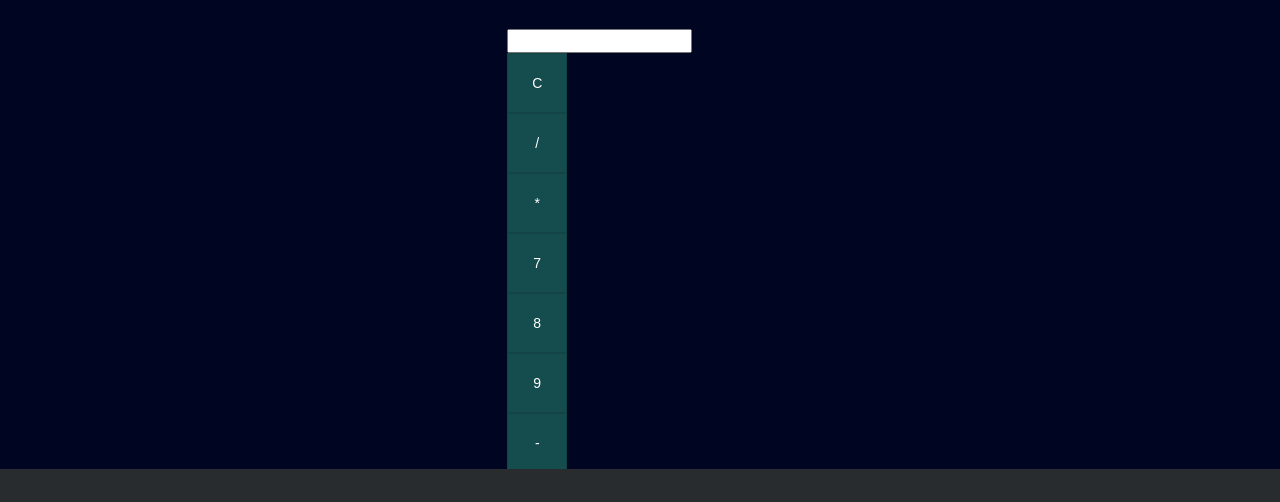
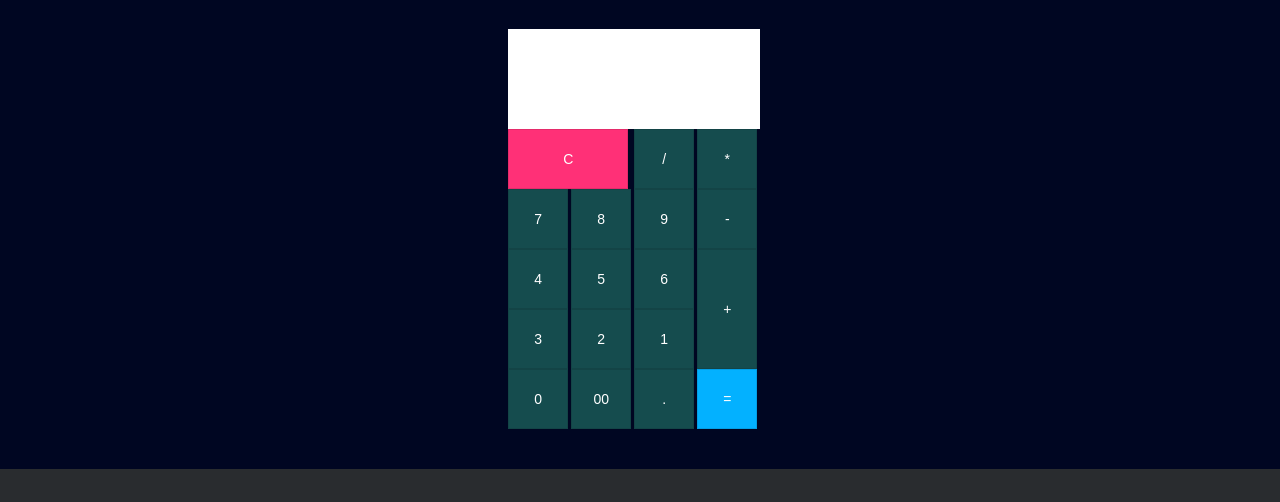
Before and after one commit to Pankajshiv/WebCalculator-WEbCal_Tree, a plain HTML site: page index.html in a window 1280 px wide. Shown: the part 211-713 px from the top of the page. Drawn offline with nearby package versions, Linux system fonts and the light colour scheme; some icons are missing.

Commit message:
Update style.css
updated

```diff
--- a/css/style.css
+++ b/css/style.css
@@ -68,6 +68,65 @@ body
 #calcidiv{
 	display:block;
 	text-align:center;
+	width: 160px;
+	height: 200px;
+
+}
+.calculator
+{
+    text-align:center;
+	padding:50px;
+	position: relative;
+	display: grid;
+	left:100%;
+	margin-left:-20px;
+}
+#input
+{
+	grid-column: span 4;
+	height: 100px;
+	text-align: right;
+	border: none;
+	outline: none;
+	padding: 10px;
+	font-size: 18px;
+}
+.calculator span
+{
+	display: grid;
+	width: 60px;
+	height: 60px;
+	color: #fff;
+	background: #154c4e;
+	place-items: center;
+	border: 1px solid rgba(0,0,0,0.1);
+}
+
+#clr
+{
+	grid-column: span 2;
+	width: 120px;
+	background: #ff3077;
+
+}
+#plus
+{
+	grid-row: span 2;
+	height:120px;
+}
+#ans
+{
+	background: #03b1ff;
+}
+.calculator span:active
+{
+	background: #74ff3b;
+	color: #111;
+}
+
+/* #calcidiv{
+	display:block;
+	text-align:center;
 	width: 159px;
 	height: 200px;
 
@@ -124,7 +183,7 @@ body
 	background: #74ff3b;
 	color: #111;
 }
-
+ */
 
 
 
```
